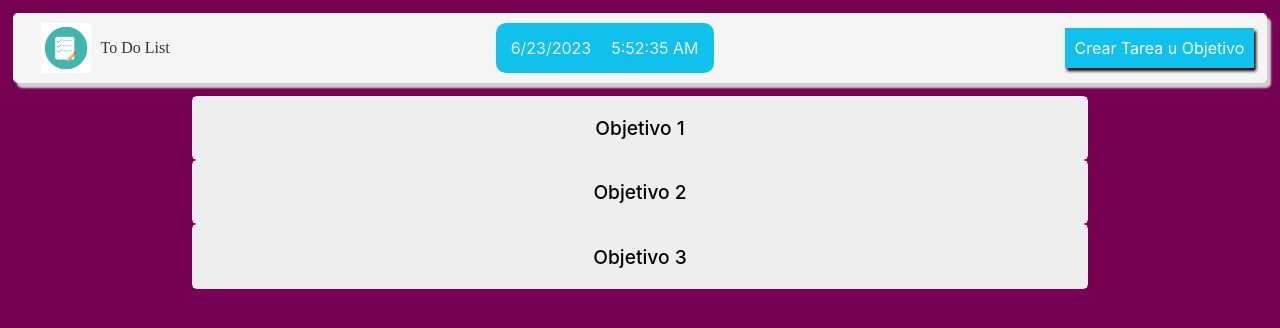
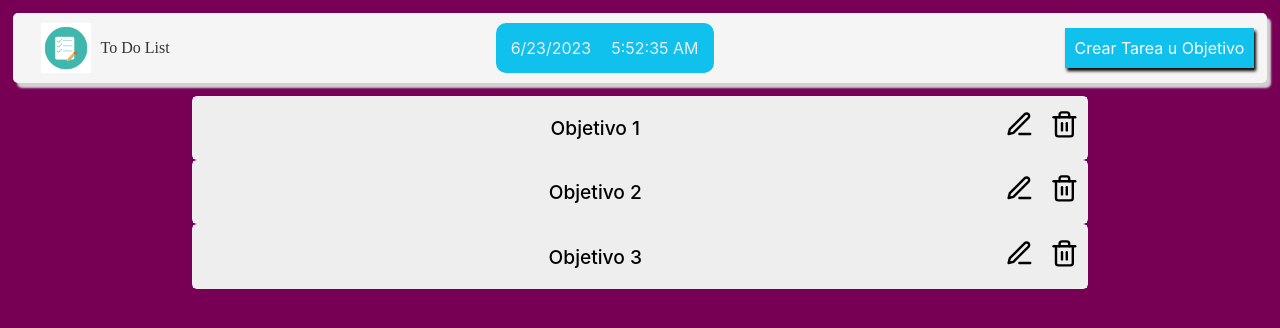
Before and after one commit to ponsger/lista_de_tareas, a React (Create React App) app: page / in a window 1280 px wide. Shown: the top 328 px of the page. Built offline with nearby package versions, Linux system fonts and the light colour scheme.

Commit message:
Agregados los iconos para modificar y editar tanto el titulo como una tarea en especifico

```diff
--- a/package.json
+++ b/package.json
@@ -9,6 +9,7 @@
     "cors": "^2.8.5",
     "react": "^18.2.0",
     "react-dom": "^18.2.0",
+    "react-icons": "^4.10.1",
     "react-scripts": "5.0.1",
     "react-uuid": "^2.0.0",
     "web-vitals": "^2.1.0"
--- a/src/components/ItemFromList.jsx
+++ b/src/components/ItemFromList.jsx
@@ -1,15 +1,35 @@
 import '../styles/ItemFromList.css'
+import { FaXmark, FaPencil } from "react-icons/fa6";
 
-function ItemsFromList({tasks}){
+function ItemsFromList({ tasks, idTask }) {
 
-    return(
+    const taskEdit = (current) =>{
+        console.log("Click task edit");
+        console.log(current);
+        console.log(idTask);
+    }
+
+    const taskDelete = (current) =>{
+        console.log("Click task delete");
+        console.log(current);
+        console.log(idTask);
+    }
+
+    return (
         <div className="task-items">
             {
-                tasks.map( task=>(
+                tasks.map(task => (
                     <div className='task' key={task.task}>
-                        {console.log(task)}
-                        <input id={task.task} type='checkbox' defaultChecked={task.done} />
-                        <label htmlFor={task.task}>{task.task}</label>
+                        <div className='taskOfSubject'>
+                            <input id={task.task} type='checkbox' defaultChecked={task.done} />
+                            <label htmlFor={task.task}>{task.task}</label>
+                            <p>Fecha colocada: {task.maximumDate}</p>
+                        </div>
+                        <div className='icon-actions'>
+                            <span className='icon e-icon' onClick={() => taskEdit(task)}><FaPencil /></span>
+                            <span className='icon d-icon' onClick={() => taskDelete(task)}><FaXmark /></span>
+
+                        </div>
                     </div>
                 ))
             }
--- a/src/components/ListaTareas.jsx
+++ b/src/components/ListaTareas.jsx
@@ -1,7 +1,7 @@
 import { Fragment, useEffect, useState } from 'react';
 import '../styles/ListaTareas.css'
 import ItemsFromList from './ItemFromList';
-
+import {FiTrash2,FiEdit3} from 'react-icons/fi'
 
 function ListaTareas({data}) {
 
@@ -12,6 +12,15 @@ function ListaTareas({data}) {
             setDataTask(data)
     },[data]);
 
+    const SubjectEdit = (item) =>{
+        console.log("Edit subject Click");
+        console.log(item);
+    }
+
+    const SubjectDelete = (item) => {
+        console.log("Delete subject click");
+        console.log(item);
+    }
 
     return (
         <div className="task-list-subject">
@@ -19,10 +28,14 @@ function ListaTareas({data}) {
                 dataTask ? dataTask.map(item => (
                     <div className='task-container' key={item.id}>
                         <div className="task-subject" onClick={() => setSubjectTasks(item.id)}>
-                            <p>{item.subject}</p>
+                            <p className='subject'>{item.subject}</p>
+                            <div className='icon-actions'>
+                                <span className='icon e-icon' onClick={() =>SubjectEdit(item)}><FiEdit3 /></span>
+                                <span className='icon d-icon' onClick={() =>SubjectDelete(item)}><FiTrash2 /></span>
+                            </div>
                         </div>
                         <div className='task-list_container'>
-                            {subjectTasks === item.id ? <ItemsFromList tasks={item.list} />: null }
+                            {subjectTasks === item.id ? <ItemsFromList tasks={item.list} idTask={item.id}/>: null }
                         </div>
                     </div>
 
--- a/src/styles/ItemFromList.css
+++ b/src/styles/ItemFromList.css
@@ -2,4 +2,15 @@
     margin: 10px 5px;
     font-size: .9rem;
     letter-spacing: 2px;
+    display: flex;
+    justify-content: center;
+    border-top: 1px solid #770055;
 }
+
+.task-items{
+    margin: auto;
+}
+
+.taskOfSubject{
+    width: 80%;
+}
--- a/src/styles/ListaTareas.css
+++ b/src/styles/ListaTareas.css
@@ -8,7 +8,6 @@
     align-self: center;
 }
 
-
 .task-list-subject{
     font-weight: 500;
     font-size: 1.2rem;
@@ -17,15 +16,50 @@
 
 .task-list_container{
     background-color: #ded0de;
+    margin: 0;
 }
 
 
 .task-subject{
     background-color: #eee;
     text-transform: capitalize;
+    display: flex;
+    justify-content: space-evenly;
+}
+
+.icon-actions{
+    display: flex;
+    width: 10%;
+    justify-content: flex-end;
+    align-items: center;
+}
+
+.subject{
+    width: 90%;
+}
+
+.icon{
+    font-size: 1.5em;
+    margin: 5px;
+    padding: 3px;
+    transition: all ease-in-out .5s;
 }
 
 .task-subject:hover{
     cursor: pointer;
     background-color: #ccc;
 }
+
+.icon:hover{
+    border-radius: 50px;
+    cursor: pointer;
+}
+
+.e-icon:hover{
+    background-color: #1d9999;
+
+}
+
+.d-icon:hover{
+    background-color: #dd0055;
+}
```
Also changed, not shown: 1 other file (tests, documents, lock files or other folders).
